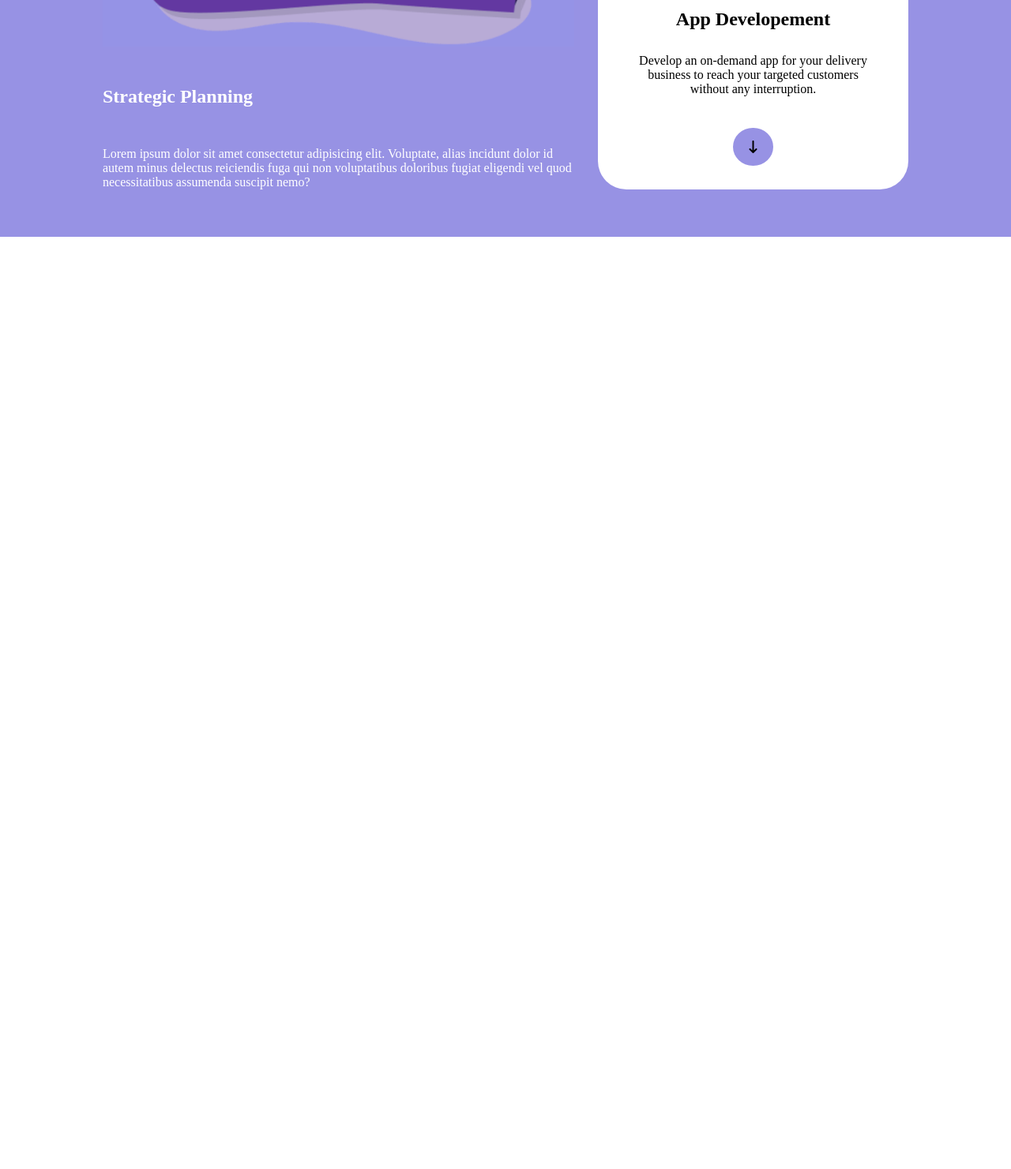
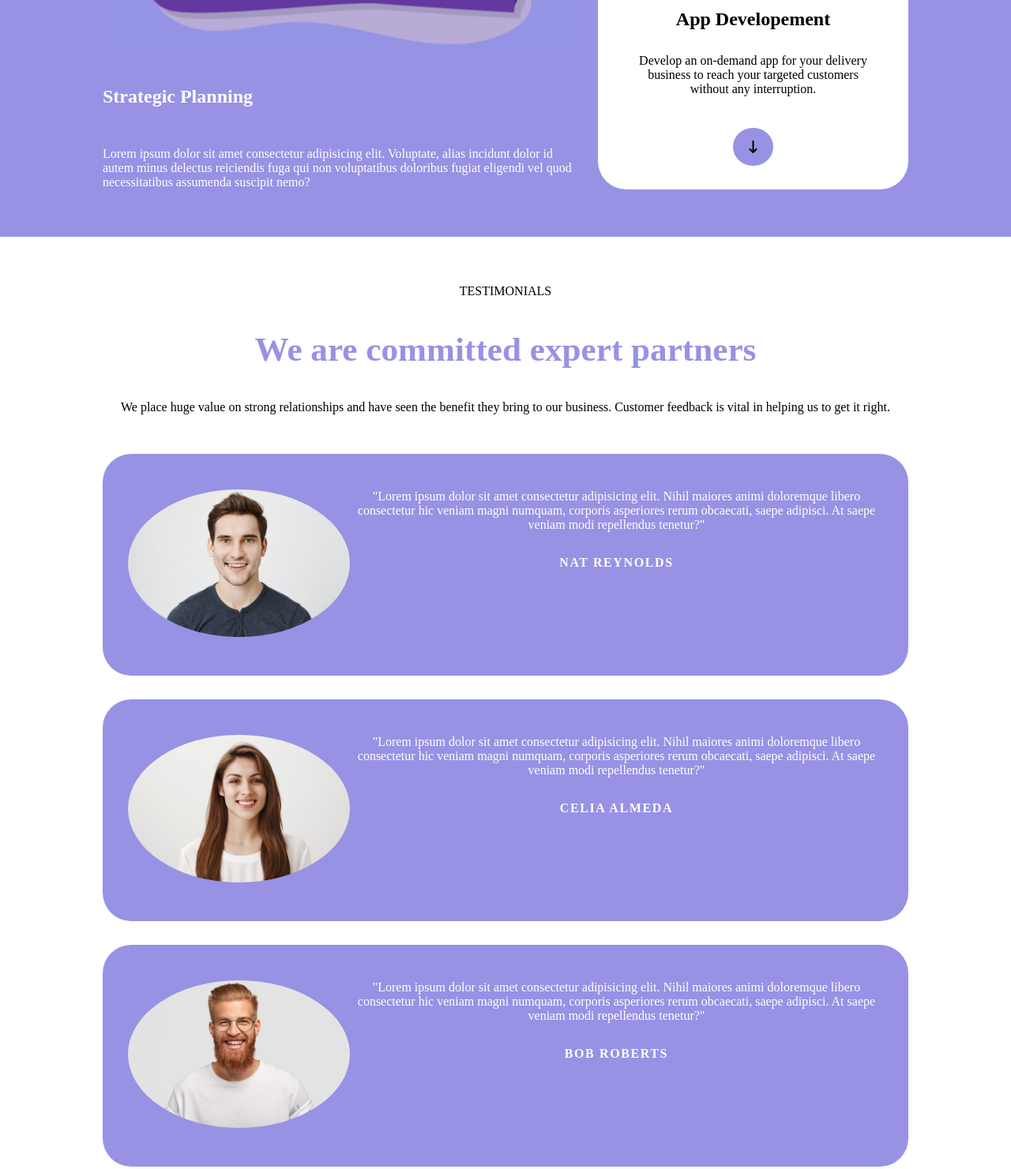
Before and after one commit to Pietro-fe01/htmlcss-responsive-layout, a plain HTML site: page index.html in a window 1280 px wide. Shown: the part 1725-3206 px from the top of the page at 79% size. Before the commit the page ends 2025 px from the top, so only its background shows below. Drawn offline with Linux system fonts and the light colour scheme.

Commit message:
Aggiunta terza sezione del main responsive - da aggiustare

```diff
--- a/css/common.css
+++ b/css/common.css
@@ -15,6 +15,12 @@
 .row-column, .col-column {
     display: flex;
     flex-direction: column;
+}
+
+main .card{
+    padding: 2.8125rem 2rem 2.8125rem 2rem;
+    border-radius: 2.25rem;
+    max-width: 100%;
 }
 
 /*************
--- a/css/style.css
+++ b/css/style.css
@@ -41,31 +41,31 @@ main .section-one{
     flex-wrap: wrap;
 }
 
-main .card{
+main .section-one .card{
+    margin-bottom: 1.7rem;
     background-color: var(--light-blue-color);
-    padding: 2.8125rem 2rem 0rem 2rem;
-    margin-bottom: 1.7rem;
-    border-radius: 2.25rem;
-    max-width: 100%;
 }
 
-main .card:not(:first-child){
-    text-align: center;
-    padding-bottom: 2.8125rem;
+main .section-one .card:first-child{
+    padding-bottom: 0;
 }
 
-main .card h2{
+main .section-one .card:not(:first-child){
+    text-align: center;
+}
+
+main .section-one .card h2{
     color: var(--dark-blue-color);
     font-size: 2.3rem;
 }
 
-main .card .icon-card{
+main .section-one .card .icon-card{
     color: var(--dark-blue-color);
     font-size: 7rem;
     margin-bottom: 2.1875rem;
 }
 
-main .card p{
+main .section-one .card p{
     color: var(--grey-color);
     font-weight: bold;
     margin-top: 2.1875rem;
@@ -73,7 +73,7 @@ main .card p{
     line-height: 1.5rem;
 }
 
-main .card button{
+main .section-one .card button{
     margin-bottom: 2.1875rem;
 }
 
@@ -112,6 +112,47 @@ main .section-two .app-devel .arrow-down-icon i{
     background-color: var(--violet-color);
 }
 
+/****************
+ MAIN SECTION 3
+****************/
+main .section-three{
+    margin: 3.75rem auto 6.25rem auto;
+}
+
+main .section-three .section-three-top{
+    text-align: center;
+}
+
+main .section-three .section-three-top h2{
+    color: var(--violet-color);
+    padding: 2.5rem 0;
+    font-size: 2.7rem;
+}
+
+main .section-three .section-three-top p{
+    padding-bottom: 3.125rem;
+}
+
+main .section-three-bottom .card{
+    background-color: var(--violet-color);
+    color: var(--white-color);
+    text-align: center;
+    margin-bottom: 1.875rem;
+    width: 100%;
+}
+
+main .section-three .section-three-bottom .testimonial-img img{
+    border-radius: 50%;
+}
+
+main .section-three .card .testimonial-name{
+    display: block;
+    margin-top: 1.875rem;
+    font-weight: bold;
+    letter-spacing: 0.1rem;
+    padding-bottom: 1.875rem;
+}
+
 /*************
     FOOTER
 *************/
@@ -128,23 +169,28 @@ main .section-two .app-devel .arrow-down-icon i{
 
 /* 768px < vw <  991 TABLET */
 @media screen and (min-width: 768px) {
+    /*MAIN SEZIONE 1 */
     .section-one{
         justify-content: space-between;
     }
     main .section-one .card-second-part img{
         max-width: 65%;
     }
-    main .card {
+    main .section-one .card {
         width: calc(100% / 3 - 1.25rem);
     }
-    main .card:nth-child(1){
+    main .section-one .card:nth-child(1){
         width: calc(100% / 3 * 2 - .625rem);
     }
-    main .card .icon-card{
+    main .section-one .card .icon-card{
         font-size: 5.5rem;
     }
-    main .card h2{
+    main .section-one .card h2{
         font-size: 1.5rem;
+    }
+    /*MAIN SEZIONE 3 */
+    main .section-three-bottom .card{
+        display: flex;
     }
 }
 
@@ -158,7 +204,7 @@ main .section-two .app-devel .arrow-down-icon i{
         display: block;
     }
     /*MAIN SEZIONE 1 */
-    main .card:first-child{
+    main .section-one .card:first-child{
         display: flex;
     }
     main .section-one .card-second-part img{
--- a/index.html
+++ b/index.html
@@ -111,6 +111,58 @@
                 </div>
             </section>
             <!-- /Strategic planner - section 2 -->
+
+            <!-- Testimonials - section 3 -->
+            <section class="container section-three">
+                <!-- Parte top della terza sezione -->
+                <div class="section-three-top">
+                    <span>TESTIMONIALS</span>
+                    <h2>We are committed expert partners</h2>
+                    <p>We place huge value on strong relationships and have seen the benefit they bring to our business. Customer feedback is vital in helping us to get it right.</p>
+                </div>
+                <!-- /Parte top della terza sezione -->
+
+                <!-- Parte bottom della terza sezione -->
+                <div class="section-three-bottom">
+                    <!-- testimonial card 1 -->
+                    <div class="card">
+                        <div class="testimonial-img">
+                            <img class="max-w-100" src="img/testimonial1.jpg" alt="">
+                        </div>
+                        <div class="testimonial-sentence">
+                            <p>"Lorem ipsum dolor sit amet consectetur adipisicing elit. Nihil maiores animi doloremque libero consectetur hic veniam magni numquam, corporis asperiores rerum obcaecati, saepe adipisci. At saepe veniam modi repellendus tenetur?"</p>
+                            <span class="testimonial-name">NAT REYNOLDS</span>
+                        </div>
+                    </div>
+                    <!-- /testimonial card 1 -->
+
+                    <!-- testimonial card 2 -->
+                    <div class="card">
+                        <div class="testimonial-img">
+                            <img class="max-w-100" src="img/testimonial2.jpg" alt="">
+                        </div>
+                        <div class="testimonial-sentence">
+                            <p>"Lorem ipsum dolor sit amet consectetur adipisicing elit. Nihil maiores animi doloremque libero consectetur hic veniam magni numquam, corporis asperiores rerum obcaecati, saepe adipisci. At saepe veniam modi repellendus tenetur?"</p>
+                            <span class="testimonial-name">CELIA ALMEDA</span>
+                        </div>
+                    </div>
+                    <!-- /testimonial card 2 -->
+
+                    <!-- testimonial card 3 -->
+                    <div class="card">
+                        <div class="testimonial-img">
+                            <img class="max-w-100" src="img/testimonial3.jpg" alt="">
+                        </div>
+                        <div class="testimonial-sentence">
+                            <p>"Lorem ipsum dolor sit amet consectetur adipisicing elit. Nihil maiores animi doloremque libero consectetur hic veniam magni numquam, corporis asperiores rerum obcaecati, saepe adipisci. At saepe veniam modi repellendus tenetur?"</p>
+                            <span class="testimonial-name">BOB ROBERTS</span>
+                        </div>
+                    </div>
+                    <!-- /testimonial card 4 -->
+                </div>
+                <!-- /Parte bottom della terza sezione -->
+            </section>
+            <!-- Testimonials - section 3 -->
         </main>
 
         <footer></footer>
```
